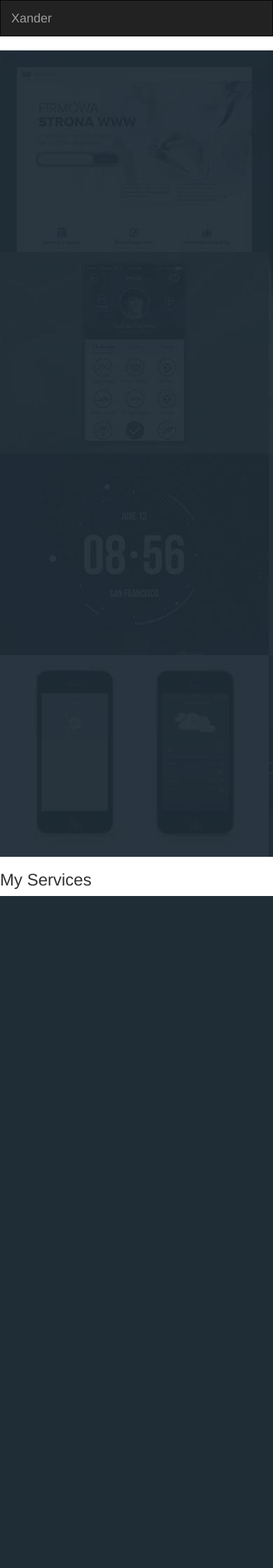
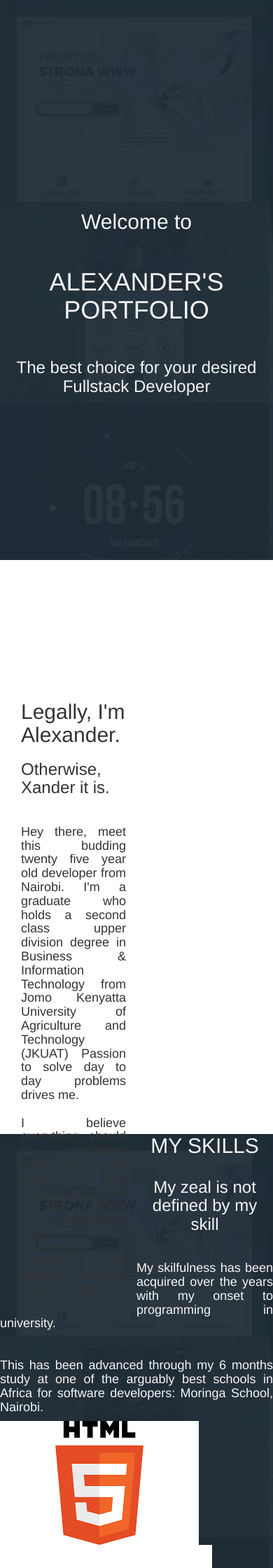
Before and after one commit to AlexKarari/xander, a Django app: page / in a window 390 px wide; the page is wider, and only the part inside the window is pictured. Shown: the top 2240 px of that part at 70% size. Before the commit the page ends 1280 px from the top of that part, so only its background shows below. Run offline with Django 3.2, Linux system fonts and the light colour scheme; data that the repository does not hold is empty; some libraries are stand-ins or nearby versions.

Commit message:
Layout complete

```diff
--- a/myPortfolio/models.py
+++ b/myPortfolio/models.py
@@ -9,3 +9,6 @@ class Project(models.Model):
     project_name = models.CharField(max_length=100)
     description = models.CharField(max_length=1000)
     link = models.CharField(max_length=100)
+
+def __str__(self):
+    return self.project_name
--- a/myPortfolio/static/css/index.css
+++ b/myPortfolio/static/css/index.css
@@ -1,3 +1,100 @@
-h1 {
-    color: green;
+/*Header Section*/
+
+.header {
+    background: url("../../media/avatar/bg-portfolio.jpg");
+    height:800px;
+    text-align: center;
 }
+.header h1 {
+    color: whitesmoke;
+
+}
+.header h2 {
+    color: whitesmoke;
+    margin-top: 300px;
+}
+.header h3 {
+    color: whitesmoke;
+
+}
+
+
+/*About Section*/
+.about {
+    height:800px;
+
+}
+.about h2 {
+    text-align: left;
+    text-justify: auto;
+    margin-top: 200px;
+
+}
+.about h3 {
+    text-align: left;
+    text-justify: auto;
+
+}
+.about h4 {
+    text-justify: auto;
+    text-align: justify;
+
+}
+.about #image {
+    margin-top: 120px;
+}
+
+/*Skills Section*/
+
+.skills {
+    background: url("../../media/avatar/bg-portfolio.jpg");
+    height:800px;
+}
+.skills h2 {
+    text-align: center;
+    color: whitesmoke;
+}
+
+.skills h3{
+    text-align: center;
+    color: whitesmoke;
+}
+.skills h4 {
+    text-align: justify;
+    color: whitesmoke;
+}
+
+/*Projects Section*/
+
+.projects {
+
+     text-align: center;
+}
+.projects h2 {
+    text-align: center;
+
+    text-align: center;
+}
+.projects h3 {
+
+
+}
+
+/*Footer section*/
+
+.footer {
+    background-color: #1f2c37;
+    height: 200px;
+}
+
+.footer .icons i {
+    color: whitesmoke;
+    font-size: 50px;
+    margin-top: 60px;
+}
+.footer h6{
+    text-align: center;
+    color: whitesmoke;
+    margin-top: 30px;
+    margin-left: 60px;
+}
--- /dev/null
+++ b/myPortfolio/static/js/scripts.js
@@ -0,0 +1,14 @@
+/*============================================
+	Skills
+	==============================================*/
+$('.skills-item').each(function () {
+    var perc = $(this).find('.percent').data('percent');
+
+    $(this).data('height', perc);
+})
+
+$('.touch .skills-item').each(function () {
+    $(this).css({ 'height': $(this).data('height') + '%' });
+})
+
+$('.touch .skills-bars').css({ 'opacity': 1 });
--- a/myPortfolio/templates/all/base.html
+++ b/myPortfolio/templates/all/base.html
@@ -12,16 +12,18 @@
     {% block styles %}
     {% bootstrap_css %}
     <link rel="stylesheet" href="{% static 'css/index.css' %}">
+    <link rel="stylesheet" href="https://use.fontawesome.com/releases/v5.0.13/css/all.css" integrity="sha384-DNOHZ68U8hZfKXOrtjWvjxusGo9WQnrNx2sqG0tfsghAvtVlRW3tvkXWZh58N9jp" crossorigin="anonymous">
     {% endblock %}
 
 </head>
 
 <body>
-    {% include "navbar.html" %}
+
     {% block content %}
     {%endblock%}
     {% block scripts %}
     <script src="https://ajax.googleapis.com/ajax/libs/jquery/3.2.1/jquery.min.js"></script>
+    <script type="text/javascript" src="{%static 'js/scripts.js'%}"></script>
     {% bootstrap_javascript %}
     {% endblock %}
 </body>
--- a/myPortfolio/templates/index.html
+++ b/myPortfolio/templates/index.html
@@ -2,28 +2,30 @@
 {% block content %}
 {{bock.super}}
 <section class="header">
-    <div>
-        <img src="media/avatar/bg-portfolio.jpg" alt="bg-image">
+    <div class="container">
+        <h2>Welcome to</h2>
+        <br>
+        <h1>ALEXANDER'S PORTFOLIO</h1>
+        <br>
+        <h3>The best choice for your desired Fullstack Developer</h3>
     </div>
-
-</section>
-
-<section class="services">
-    <h3>My Services</h3>
-    <div>
-
-    </div>
-
 </section>
 
 <section class="about">
 <div class="container">
+    <!-- displaying About me section -->
+    <div class="col-xs-6 col-sm-6 col-md-6 col-lg-6">
+        <h2> Legally, I'm Alexander.</h2>
+        <h3>Otherwise, Xander it is.</h3>
+        <br>
+        <h4>Hey there, meet this budding twenty five year old developer from Nairobi.
+        I'm a graduate who holds a second class upper division degree in Business & Information Technology from Jomo Kenyatta University
+        of Agriculture and Technology (JKUAT) Passion to solve day to day problems drives me. <br><br>I believe everything should be automated
+        given the fast paced and evolving tech werl we are currently in. Developing easy, yet challenging, intuitive and beautiful
+        products is my key goal. </h4>
+    </div>
     {% for image_item in image %}
-    <div class="row">
-        <!-- displaying About me section -->
-        <div class="col-xs-6 col-sm-6 col-md-6 col-lg-6">
-            <h2 class="text-center"> {{ image_item.about}} </h2>
-        </div>
+    <div class="row" id="image">
         <!--Displaying Alexander's image  -->
         <div class="col-xs-6 col-sm-6 col-md-6 col-lg-6">
             <img src="{{image_item.my_image.url}}" class="img-responsive" alt="Alex's Image">
@@ -34,24 +36,77 @@
 </section>
 
 <section class="skills">
+    <div>
+        <h2>MY SKILLS</h2>
+    </div>
+    <div class="row">
+        <div class="col-md-4">
+            <h3>My zeal is not defined by my skill</h3>
+            <br>
+            <h4>My skilfulness has been acquired over the years with my onset to programming in university.</h4>
+            <br>
+            <h4>This has been advanced through my 6 months study at one of the arguably best schools in Africa for software developers: Moringa School, Nairobi.</h4>
+        </div>
+        <div class="col-md-8">
+            <img src="media/avatar/html.png" alt="html logo">
+            <img src="media/avatar/django.png" alt="django logo">
+            <img src="media/avatar/flask.png" alt="flask logo">
+            <img src="media/avatar/python.png" alt="python logo">
+            <img src="media/avatar/css.png" alt="css logo">
+            <img src="media/avatar/angular.png" alt="angular 5 logo">
+
+
+        </div>
+
+    </div>
 
 </section>
 
 <section class="projects">
+    <h2>MY WORKS</h2>
+    <!-- displaying my best projects so far -->
 <div class="container">
-    {% for project_item in project %}
+    {% for project in project %}
     <div class="row">
-        <!-- displaying my best projects so far -->
-        <div class="col-xs-6 col-sm-6 col-md-6 col-lg-6">
-            <h2 class="text-center"> {{ project_item.project_name}} </h2>
+        <div class="col-md-4">
+            <div class="panel panel-default">
+                <div class="panel-heading">{{project.project_name}} </div>
+                <div class="panel-body">{{project.description}}</div>
+                <div class="panel-footer">{{project.link}}</div>
+            </div>
         </div>
+        {% endfor %}
     </div>
-    {% endfor %}
+
 </div>
 </section>
 
 <section class="contact">
 
 </section>
+<section class="footer">
+    <div class="container">
+        <div class="icons">
+            <div class="row">
+                <div class="col-md-2 col-md-offset-2">
+                    <i class="fab fa-linkedin"></i>
+                </div>
+                <div class="col-md-2 col-md-offset-2">
+                    <i class="fab fa-github"></i>
+                </div>
+                <div class="col-md-2 col-md-offset-2">
+                    <i class="fab fa-twitter"></i>
+                </div>
+            </div>
+        </div>
+        <div class="row">
+            <h6>© 2018 - All rights reserved</h6>
+            <h6>Created and Designed by Xander</h6>
+
+        </div>
+    </div>
+
+
+</section>
 
 {% endblock %}
--- a/myPortfolio/views.py
+++ b/myPortfolio/views.py
@@ -1,12 +1,8 @@
 from django.shortcuts import render
-from .models import Image
+from .models import Image, Project
 
 # Create your views here.
 def main(request):
     image = Image.objects.all()
-    return render(request, 'index.html', {"image": image})
-
-
-def about(request):
-    project = Image.objects.all()
-    return render(request, 'index.html', {"image": image})
+    project = Project.objects.all()
+    return render(request, 'index.html', {"image": image, "project": project})
```
Also changed, not shown: media/avatar/IMG-20171201-WA0013.jpg (added), media/avatar/angular.png (added), media/avatar/css.png (added), media/avatar/django.png (added), media/avatar/flask.png (added), media/avatar/html.png (added), media/avatar/python.png (added).
